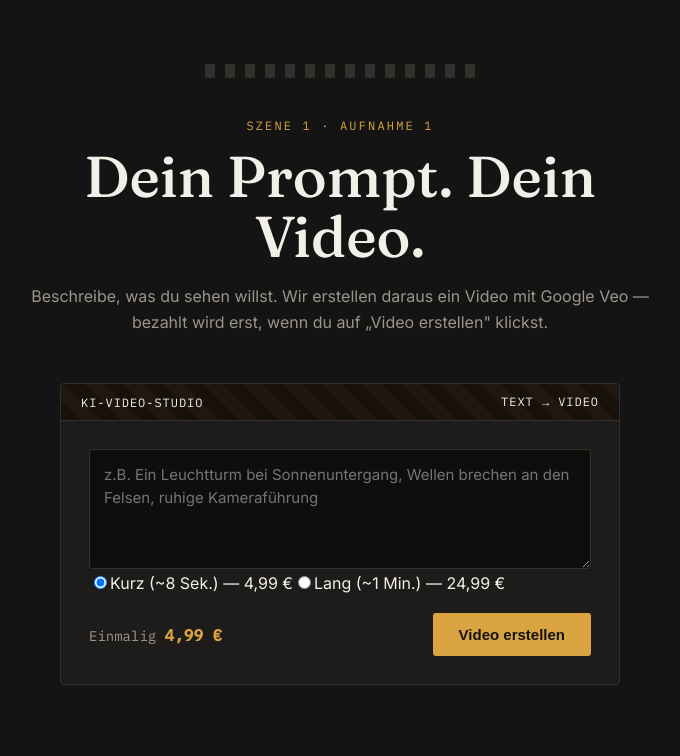
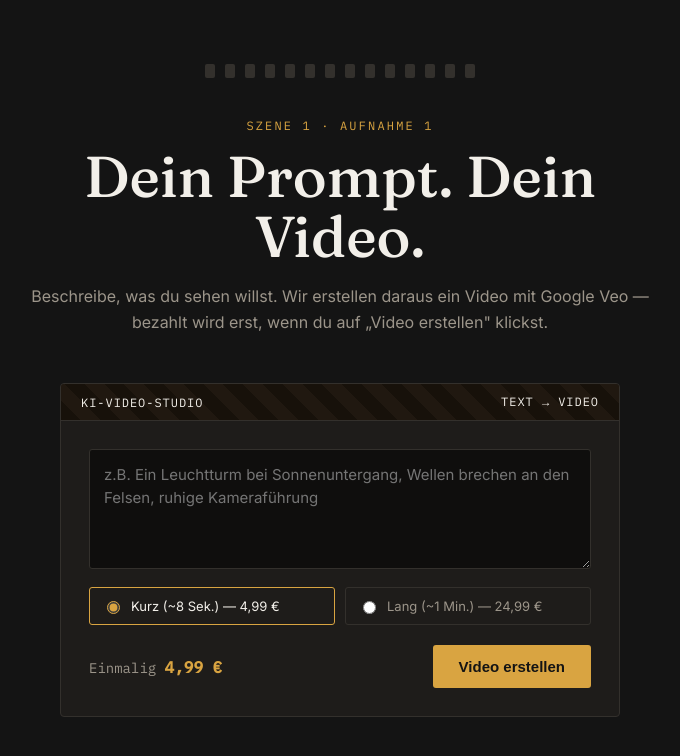
Before and after one commit to acelik61hekim-code/neu-, a Next.js app: page / in a window 1280 px wide. Shown: the top 756 px of the page, without its empty margins (300-980 px from the left). Built offline with nearby package versions, Linux system fonts and the light colour scheme.

Commit message:
Update globals.css

```diff
--- a/app/globals.css
+++ b/app/globals.css
@@ -220,3 +220,30 @@ a.back-link {
 a.back-link:hover {
   text-decoration: underline;
 }
+.format-choice {
+  display: flex;
+  gap: 10px;
+  margin-top: 14px;
+}
+
+.format-option {
+  flex: 1;
+  display: flex;
+  align-items: center;
+  gap: 8px;
+  border: 1px solid var(--border);
+  border-radius: 3px;
+  padding: 10px 12px;
+  font-size: 13px;
+  color: var(--text-muted);
+  cursor: pointer;
+}
+
+.format-option.active {
+  border-color: var(--accent);
+  color: var(--text);
+}
+
+.format-option input {
+  accent-color: var(--accent);
+}
```
